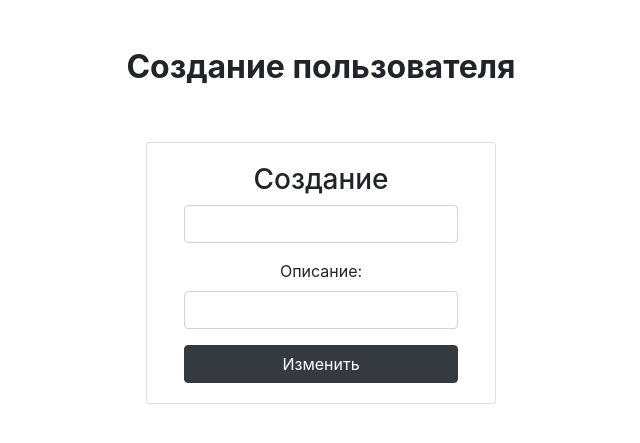
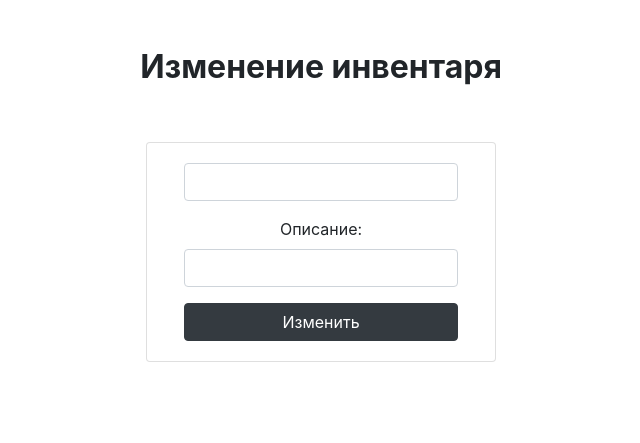
Before and after one commit to QvkkpotentialExplorer/Inventory, a Flask app: template templates/edit_inventory_type.html in a window 1280 px wide. Shown: the part 56-499 px from the top of the page, without its empty margins (319-959 px from the left). Run offline with Flask 3, Linux system fonts and the light colour scheme; the template is opened without the code that fills it: values that come from a table or form of the project are taken from there, others are empty; some libraries are stand-ins or nearby versions.

Commit message:
Update edit_inventory_type.html

```diff
--- a/templates/edit_inventory_type.html
+++ b/templates/edit_inventory_type.html
@@ -11,14 +11,13 @@
         <div class="container position-relative">
             <div class="row mb-5">
                 <div class="col-md-8 col-xl-6 text-center mx-auto">
-                    <h2 class="font-weight-bold">Создание пользователя</h2>
+                    <h2 class="font-weight-bold">Изменение инвентаря</h2>
                 </div>
             </div>
             <div class="row d-flex justify-content-center">
                 <div class="col-md-6 col-xl-4">
                     <div class="card">
                         <div class="card-body text-center d-flex flex-column align-items-center">
-                            <h3>Создание</h3>
                             <form method="post">
                                 {{ form.hidden_tag() }}
                                  {% for error in form.errors %}
```
